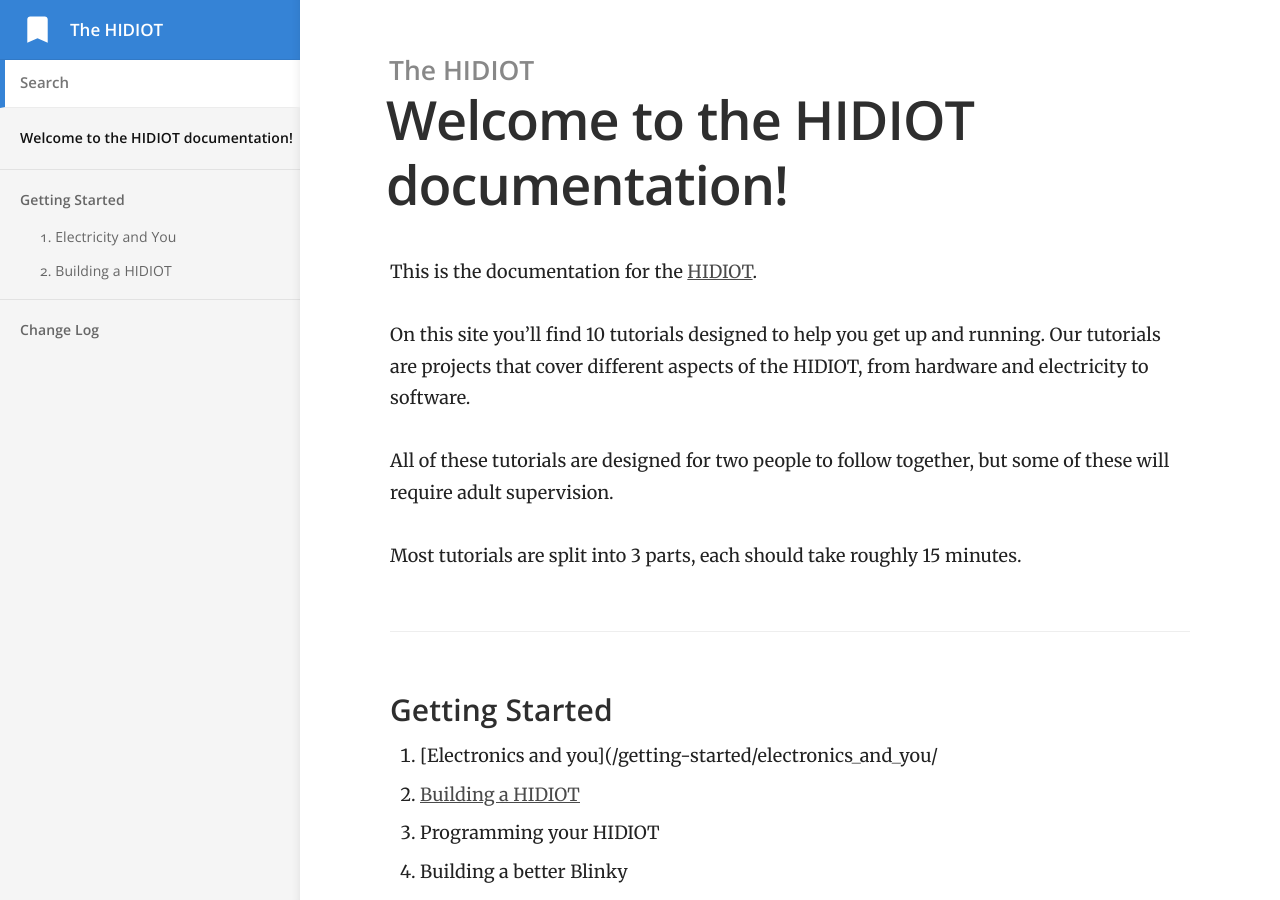
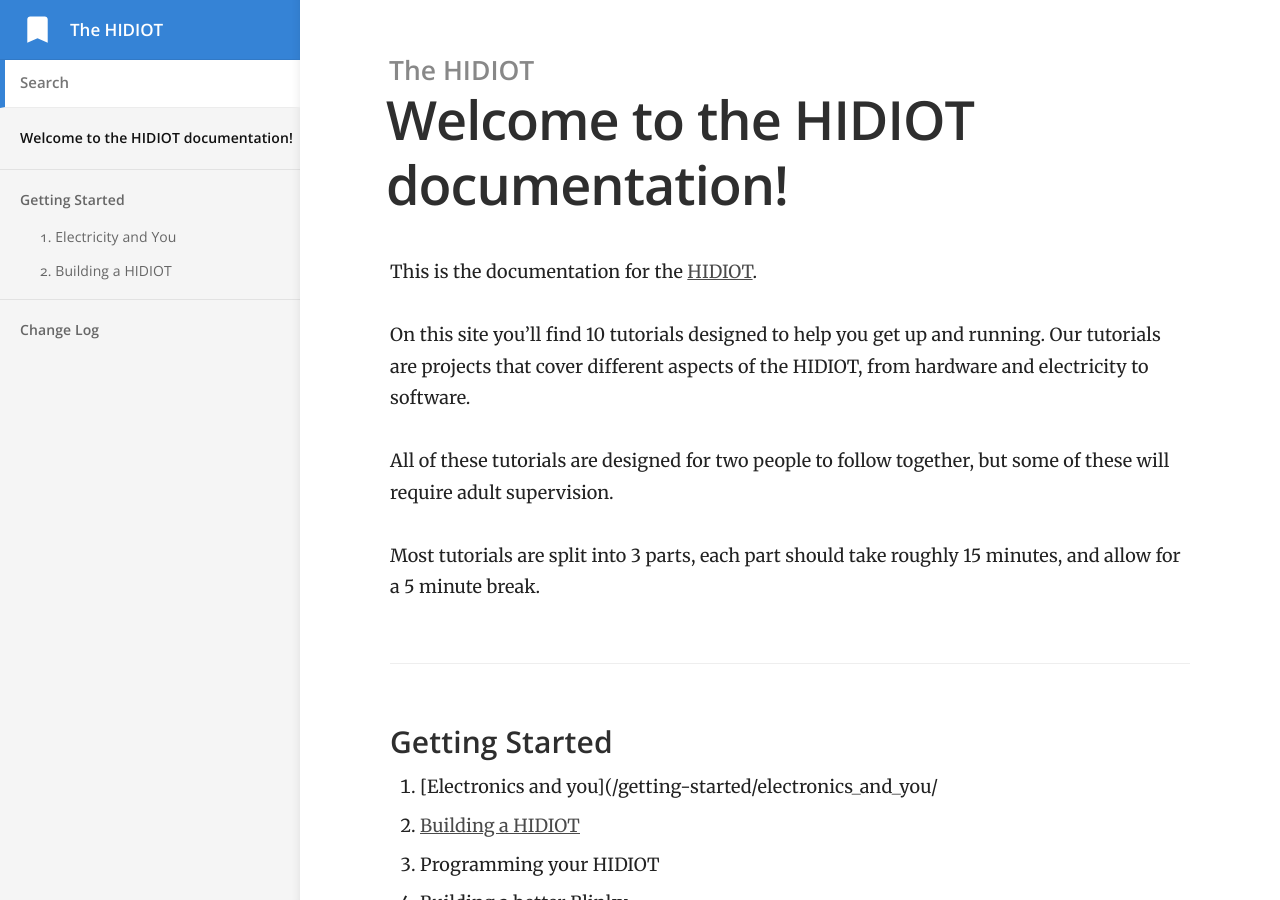
Before and after one commit to rawhex/hidiot.com, a Jekyll site: the page built from index.md, in a window 1280 px wide and 900 px high. Built offline with Jekyll 4.4.1, drawn with Linux system fonts in a browser that asks for light colours.

Commit message:
minor changes

```diff
--- a/index.md
+++ b/index.md
@@ -8,7 +8,7 @@ On this site you'll find 10 tutorials designed to help you get up and running. O
 
 All of these tutorials are designed for two people to follow together, but some of these will require adult supervision.
 
-Most tutorials are split into 3 parts, each should take roughly 15 minutes.
+Most tutorials are split into 3 parts, each part should take roughly 15 minutes, and allow for a 5 minute break.
 
 ### Getting Started
 
```
